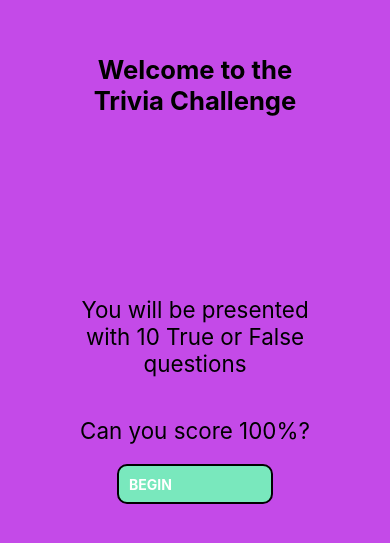
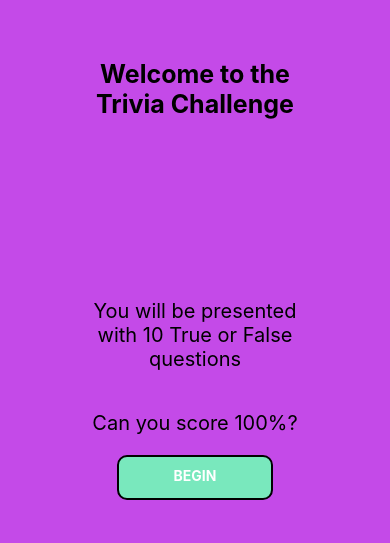
Before and after one commit to kevinmorales05/triviaApp, a React Native app: screen /Home in a window 390 px wide. Shown: the part 143-686 px from the top of the page. Built offline with nearby package versions, Linux system fonts and the light colour scheme.

Commit message:
Errors cleaned

```diff
--- a/components/Question/Question.js
+++ b/components/Question/Question.js
@@ -49,7 +49,7 @@ const styles = StyleSheet.create({
   },
   textTitle: {
     textAlign: "center",
-    fontSize: "1.4rem",
+    fontSize: 14,
     fontWeight: "bold",
     marginTop: 15,
   },
@@ -58,11 +58,12 @@ const styles = StyleSheet.create({
     display: "flex",
     justifyContent: "center",
     alignContent: "center",
-    border: "2px solid black",
+    borderWidth:2,
+    borderColor:'black',
     padding: 25,
     margin: 40,
   },
-  textQuestion: { textAlign: "center", fontSize: "1.2rem" },
+  textQuestion: { textAlign: "center", fontSize: 12 },
   btnBox:{
     display:'flex', flexDirection:'row', justifyContent:'center',
   },
@@ -71,7 +72,7 @@ const styles = StyleSheet.create({
     backgroundColor: "#79E8BD",
     textAlign: "center",
     height: 40,
-    borderRadius: "10px",
+    borderRadius: 10,
     alignContent: "center",
     padding: 10,
     margin:5,
--- a/pages/Home/HomeScreen.js
+++ b/pages/Home/HomeScreen.js
@@ -8,7 +8,7 @@ export default function HomeScreen({navigation}) {
       <Text style={styles.text} >You will be presented with 10 True or False questions</Text>
       <Text style={styles.text} >Can you score 100%?</Text>
       <TouchableOpacity style={styles.btn} onPress={()=> navigation.navigate('Play')}>
-        <Text style={{color:'white', fontWeight:'bold'}}>BEGIN</Text>
+        <Text style={{color:'white', fontWeight:'bold', textAlign:'center'}}>BEGIN</Text>
       </TouchableOpacity>
     </View>
   );
@@ -25,22 +25,22 @@ const styles = StyleSheet.create({
     width:'60%',
     textAlign:'center',
     margin:20,
-    fontSize:'1.4rem'
+    fontSize:20
   },
   textTitle:{
     width:'60%',
     textAlign:'center',
     marginTop:0,
     marginBottom:160,
-    fontWeight:'bolder',
-    fontSize:'1.6rem'
+    fontWeight: "bold",
+    fontSize:25
   },
   btn:{
     width:'40%',
     backgroundColor:'#79E8BD',
     textAlign:'center',
-    height:40,
-    borderRadius:'10px',
+    height:45,
+    borderRadius:10,
     alignContent:'center',
     padding:10,
     borderColor:'black',
--- a/pages/Play/PlayScreen.js
+++ b/pages/Play/PlayScreen.js
@@ -56,7 +56,6 @@ function PlayScreen({ navigation }) {
           <View>{renderQuestion()}</View>
         ) : (
           <View style={styles.containerLoading}>
-            {" "}
             <ActivityIndicator size="large" color="#79E8BD" />
           </View>
         )}
@@ -74,7 +73,7 @@ const styles = StyleSheet.create({
     alignItems: "center",
     justifyContent: "center",
     width: "100%",
-    marginTop: "200px",
+    marginTop: 200,
     borderRadius: 10,
     borderColor: "black",
     borderWidth: 2,
@@ -84,7 +83,7 @@ const styles = StyleSheet.create({
     alignItems: "center",
     justifyContent: "center",
     width: "100%",
-    marginTop: "400px",
+    marginTop: 400,
   },
   header: {
     flexDirection: "row",
--- a/pages/Results/ResultsScreen.js
+++ b/pages/Results/ResultsScreen.js
@@ -71,7 +71,7 @@ const styles = StyleSheet.create({
     margin: 5,
   },
   scrollContainer: {
-    height: "480px",
+    height: 480,
     margin: 10,
     padding: 5,
     backgroundColor: "#C44AE8",
@@ -90,21 +90,21 @@ const styles = StyleSheet.create({
   text: {
     textAlign: "center",
     margin: 20,
-    fontSize: "1.4rem",
+    fontSize: 12,
   },
   textTitle: {
     textAlign: "center",
     marginTop: 0,
     marginBottom: 60,
-    fontWeight: "bolder",
-    fontSize: "1.5rem",
+    fontWeight: "bold",
+    fontSize: 15,
   },
   btn: {
     width: "40%",
     backgroundColor: "#79E8BD",
     textAlign: "center",
     height: 40,
-    borderRadius: "10px",
+    borderRadius: 10,
     alignContent: "center",
     padding: 10,
     borderColor: "black",
```
